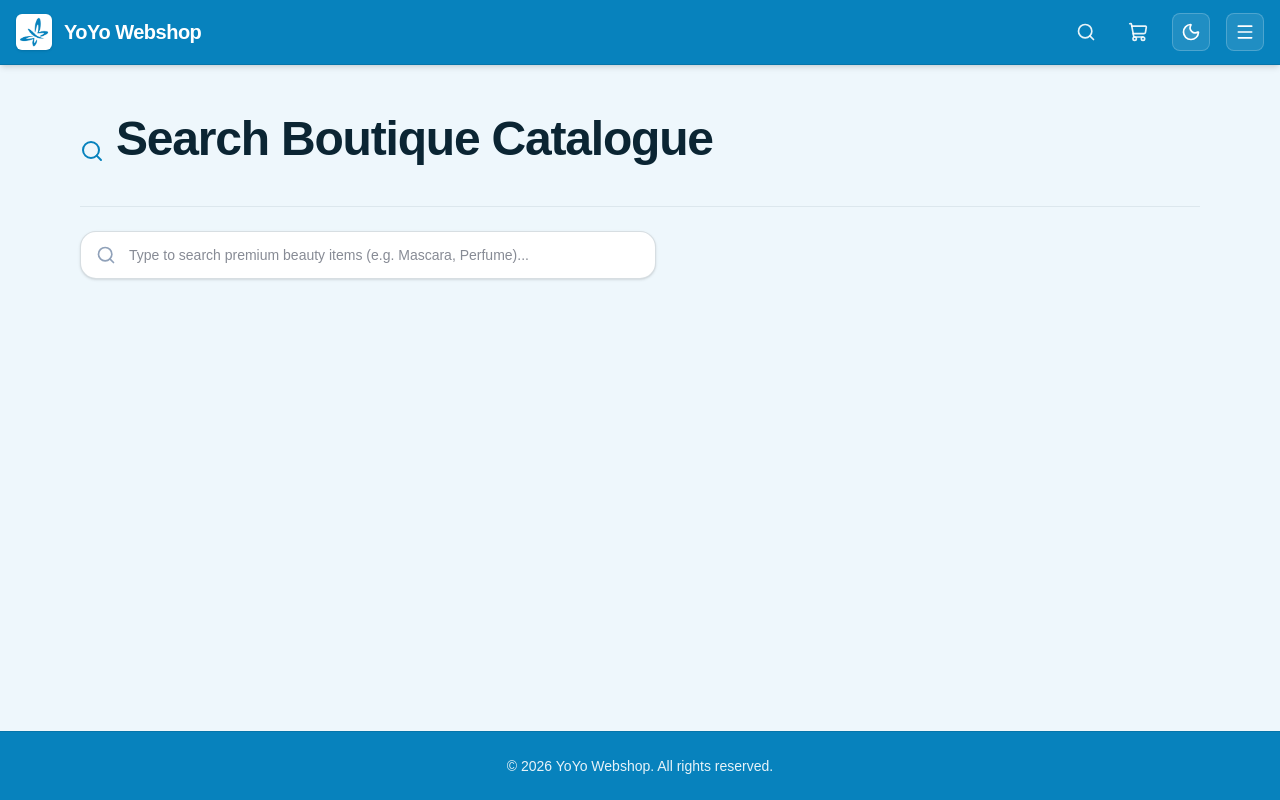
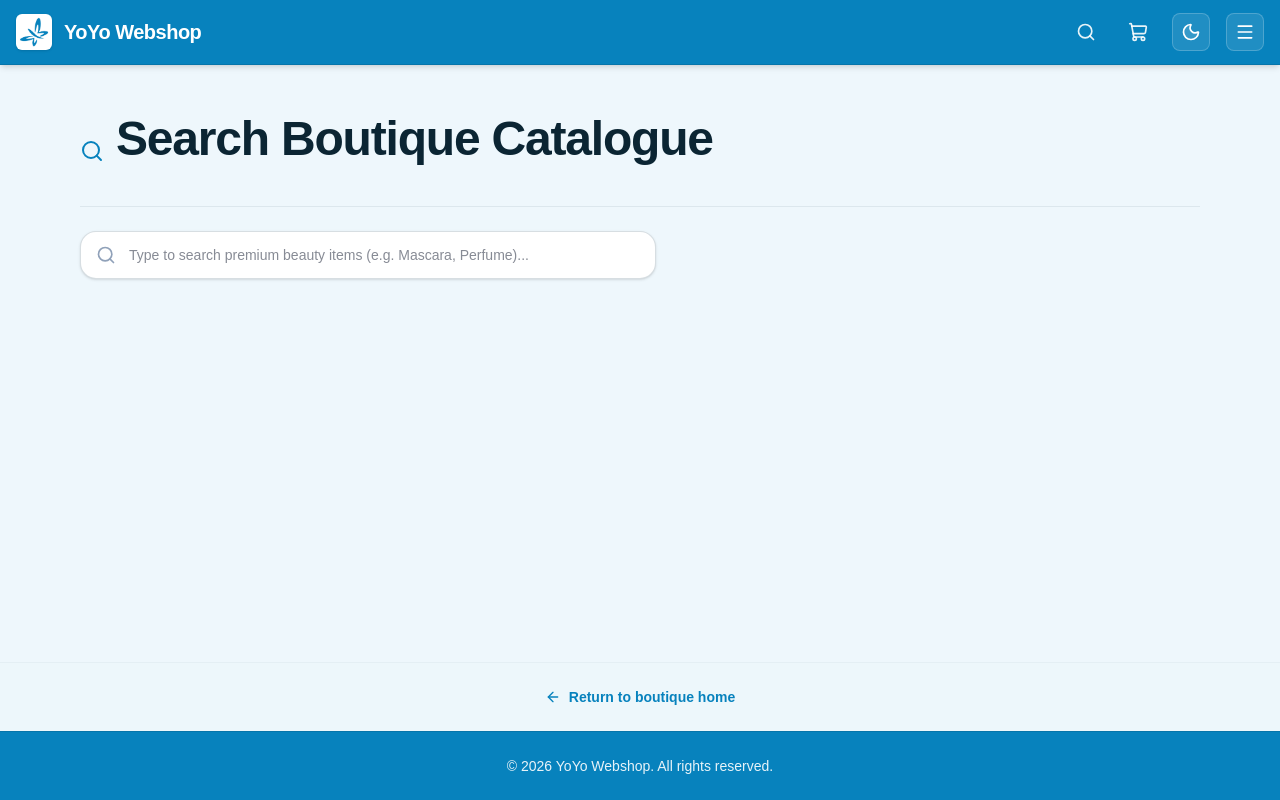
Before and after one commit to Yvonne-yo/react-webshop-2026, a React (Vite) app: page /search in a window 1280 px wide. Built offline with nearby package versions, Linux system fonts and the light colour scheme.

Commit message:
ReturnToHomeLink new component and updated BoutiqueError and Footer to use it

```diff
--- a/src/components/BoutiqueError.jsx
+++ b/src/components/BoutiqueError.jsx
@@ -1,5 +1,4 @@
-import { ArrowLeft } from "lucide-react";
-import { Link } from "react-router-dom";
+import ReturnToHomeLink from "./ReturnToHomeLink";
 
 /* ----- COMPONENT: BoutiqueError (Atom) ----- */
 // A unified, reusable error state interface designed to isolate
@@ -23,12 +22,9 @@ export default function BoutiqueError({
             </div>
 
             {/* Safe navigational anchor routing back to main hub */}
-            <Link
-                to="/"
-                className="text-brand hover:underline font-bold text-sm inline-flex items-center gap-2 transition-colors"
-            >
-                <ArrowLeft className="w-4 h-4" /> Return to boutique home
-            </Link>
+            <div className="flex justify-center">
+                <ReturnToHomeLink />
+            </div>
     </div>
     );
 }
--- /dev/null
+++ b/src/components/ReturnToHomeLink.jsx
@@ -0,0 +1,19 @@
+// src/components/ReturnToHomeLink.jsx
+import { Link } from "react-router-dom";
+import { ArrowLeft } from "lucide-react";
+
+/* ----- COMPONENT: ReturnToHomeLink (Atom) ----- */
+// A reusable structural anchor link designed to navigate the user
+// fluidly back to the webshop home.
+
+export default function ReturnToHomeLink() {
+  return (
+    <Link
+      to="/"
+      className="text-brand hover:underline font-bold text-sm inline-flex items-center gap-2 transition-colors duration-200 select-none cursor-pointer"
+      aria-label="Return to boutique home."
+    >
+      <ArrowLeft className="w-4 h-4" /> Return to boutique home
+    </Link>
+  );
+}
--- a/src/layout/Footer.jsx
+++ b/src/layout/Footer.jsx
@@ -1,12 +1,21 @@
+import ReturnToHomeLink from "../components/ReturnToHomeLink";
 
 /* ----- LAYOUT COMPONENT: Footer ----- */
 
 export function Footer() {
   return (
-    <div>
-      <footer className="bg-brand dark:bg-brand-dark border-t border-black/10 py-6 text-center text-white/90 text-sm font-medium transition-colors duration-300">
-        <p>&copy; {new Date().getFullYear()} YoYo Webshop. All rights reserved.</p>
-      </footer>
-    </div>
+    <footer className="w-full mt-auto">
+
+      {/* /* ----- Global navigation return ----- */}
+      <div className="container mx-auto px-4 py-6 flex justify-center border-t border-text-muted/5 bg-bg-main/50 animate-fade-in">
+        <ReturnToHomeLink />
+
+      </div>
+
+      {/* /* ----- Footer ----- */}
+      <div className="bg-brand dark:bg-brand-dark border-t border-black/10 py-6 text-center text-white/90 text-sm font-medium transition-colors duration-300">
+          <p>&copy; {new Date().getFullYear()} YoYo Webshop. All rights reserved.</p>
+      </div>
+    </footer>
   );
 }
```
